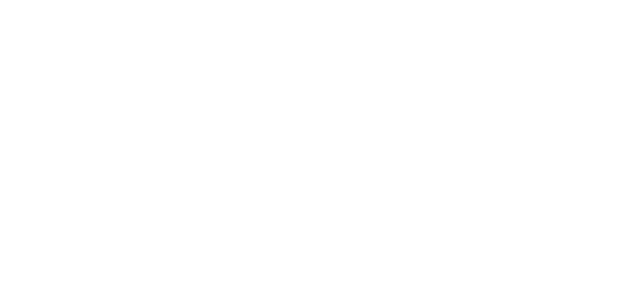
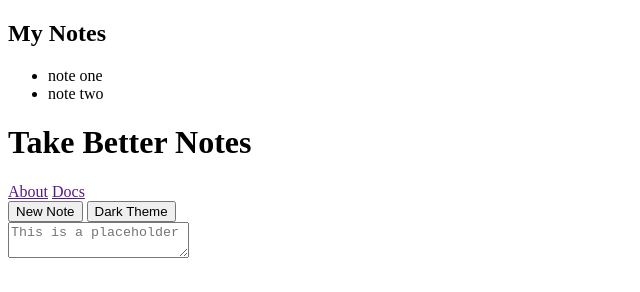
Before and after one commit to yinshaolong/Assignment2, a plain HTML site: page index.html in a window 1280 px wide. Shown: the whole page, without its empty margins (0-640 px from the left). Drawn offline with Linux system fonts and the light colour scheme.

Commit message:
start skeleton of html

```diff
--- a/index.html
+++ b/index.html
@@ -7,5 +7,33 @@
     <a rel="stylesheet" href="./css/stylesheets.css"></a>
     <title>Document</title>
   </head>
-  <body></body>
+  <body>
+    <aside>
+      <h2>My Notes</h2>
+      <ul>
+        <li>note one</li>
+        <li>note two</li>
+      </ul>
+    </aside>
+    <main>
+      <div>
+        <h1>Take Better Notes</h1>
+        <div class="links">
+          <a href="">About</a>
+          <a href="">Docs</a>
+        </div>
+        <div class="buttons">
+          <button type="button" id="newNote">New Note</button>
+          <button type="button" id="darkTheme">Dark Theme</button>
+        </div>
+        <div class="textContainer">
+          <textarea
+            id="note"
+            name="note"
+            placeholder="This is a placeholder"
+          ></textarea>
+        </div>
+      </div>
+    </main>
+  </body>
 </html>
```
